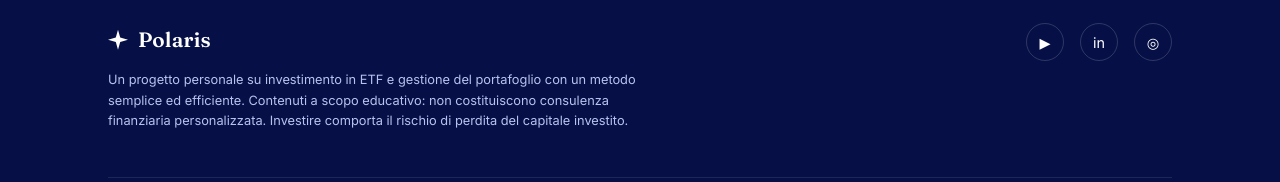
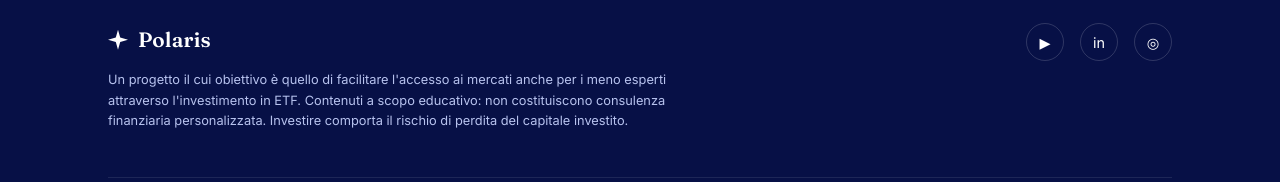
Before and after one commit to NiccoBB/Polarisinvestimenti, a plain HTML site: page index.html in a window 1280 px wide. Shown: the part 8907-9089 px from the top of the page. Drawn offline with Linux system fonts and the light colour scheme.

Commit message:
modifica

```diff
--- a/index.html
+++ b/index.html
@@ -771,7 +771,7 @@
       <div>
         <a href="#home" class="logo"><span class="star-mark small" aria-hidden="true"></span>Polaris</a>
         <p class="footer-legal" style="margin-top:14px;">
-          Un progetto personale su investimento in ETF e gestione del portafoglio con un metodo semplice ed efficiente. Contenuti a scopo educativo: non costituiscono consulenza finanziaria personalizzata. Investire comporta il rischio di perdita del capitale investito.
+          Un progetto il cui obiettivo è quello di facilitare l'accesso ai mercati anche per i meno esperti attraverso l'investimento in ETF.   Contenuti a scopo educativo: non costituiscono consulenza finanziaria personalizzata. Investire comporta il rischio di perdita del capitale investito.
         </p>
       </div>
       <div class="footer-social">
```
